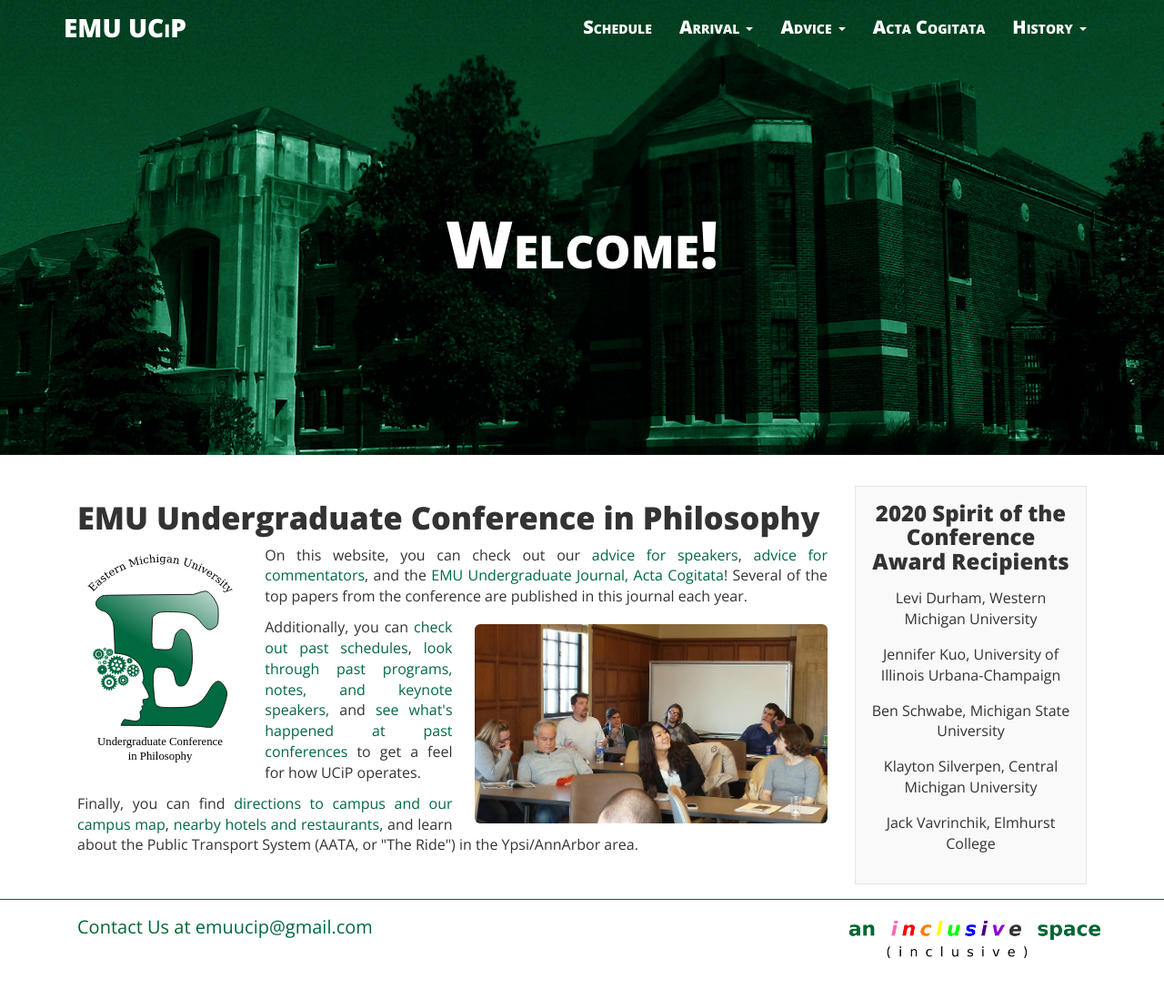
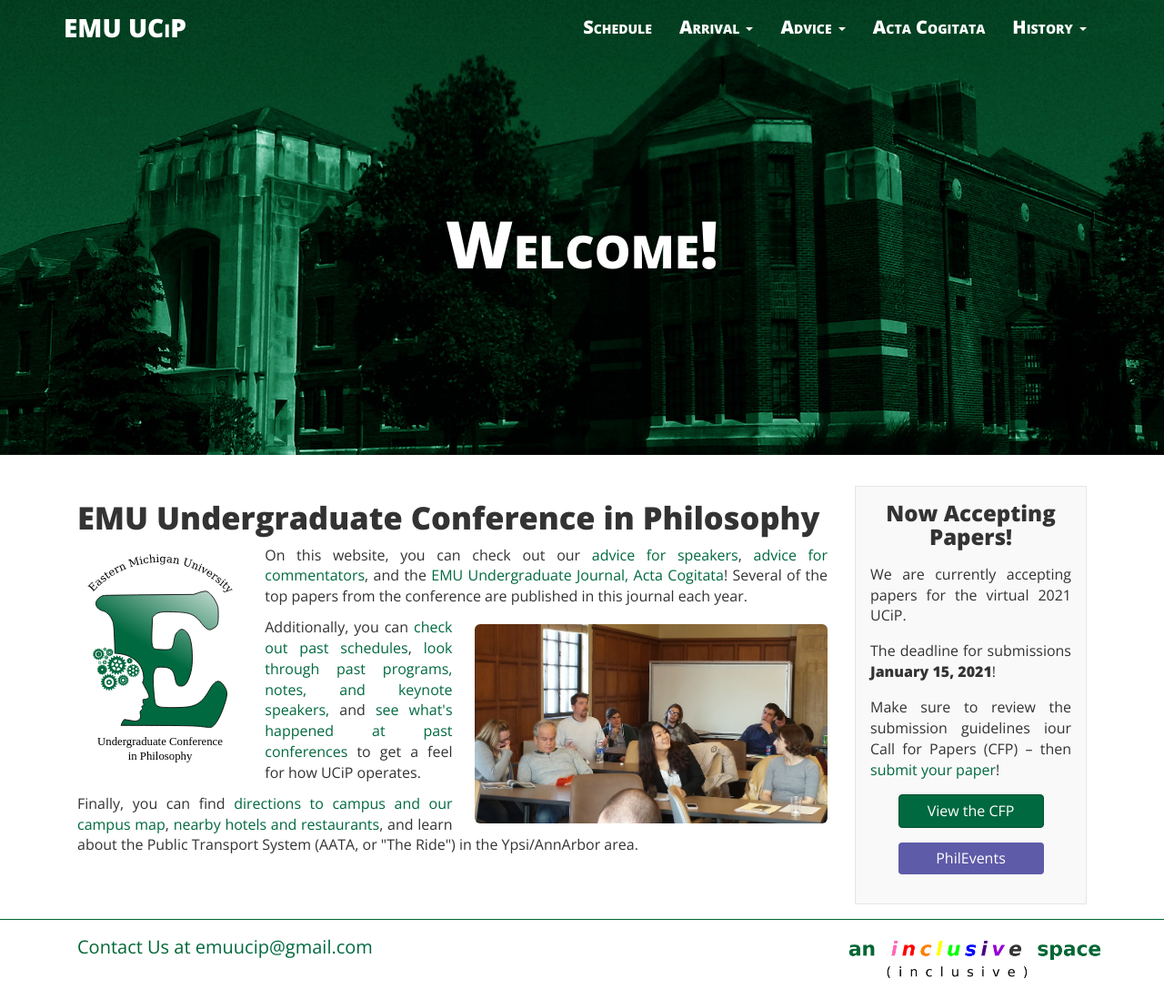
Before and after one commit to ucip/ucip.github.io, a Jekyll site: the page built from index.html, in a window 1280 px wide. Shown: the whole page at 91% size. Built offline with Jekyll 4.4.1, drawn with Linux system fonts in a browser that asks for light colours; nearby versions of some CDN libraries; before the commit the page ends 1076 px from its top, so only the background shows below that.

Commit message:
2021 CFP Attempt 1

```diff
--- a/_includes/box.html
+++ b/_includes/box.html
@@ -1,16 +1,16 @@
-<!-- CALL FOR PAPERS MESSAGE
+<!-- CALL FOR PAPERS MESSAGE -->
 <div class="col-sm-3 col-xs-12 hidden-print">
   <div class="post-list-box announcement">
     <h3 class="text-center post-list-header">Now Accepting Papers!</h3>
-    <p class="text-justify announcement-text">We are currently accepting papers for the 2020 UCiP.</p>
-    <p class="text-justify announcement-text">The deadline for submissions <strong>January 9, 2020</strong>!</p>
-    <p class="text-justify announcement-text">Make sure to review the submission guidelines iour Call for Papers (CFP) &ndash; then <a href="https://goo.gl/forms/xQAMbifOKAlYHveA3">submit your paper</a>!</p>
+    <p class="text-justify announcement-text">We are currently accepting papers for the virtual 2021 UCiP.</p>
+    <p class="text-justify announcement-text">The deadline for submissions <strong>January 15, 2021</strong>!</p>
+    <p class="text-justify announcement-text">Make sure to review the submission guidelines iour Call for Papers (CFP) &ndash; then <a href="https://forms.gle/HA15P45p3jeLsHCt9">submit your paper</a>!</p>
     <div class="text-center">
       <a class="btn btn-primary cfp" href="{{ site.baseurl }}/cfp/" role="button">View the CFP</a>
       <a class="btn btn-info phil-events cfp" href="https://philevents.org/event/show/76538" role="button">PhilEvents</a>
     </div>
   </div>
-</div>-->
+</div>
 
 <!--FLYER COMING SOON MESSAGE
 <div class="col-sm-3 col-xs-12 hidden-print">
@@ -61,4 +61,4 @@
     <p class="text-center announcement-text">Klayton Silverpen, Central Michigan University</p>
     <p class="text-center announcement-text">Jack Vavrinchik, Elmhurst College</p>
   </div>
-</div>
+</div>-->
```
Also changed, not shown: other parts of _includes/box.html (+1 -1 lines).
